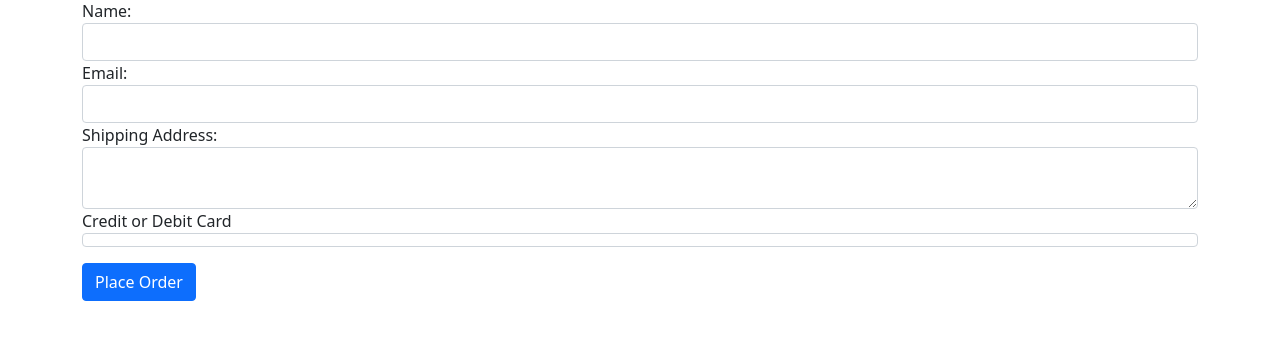
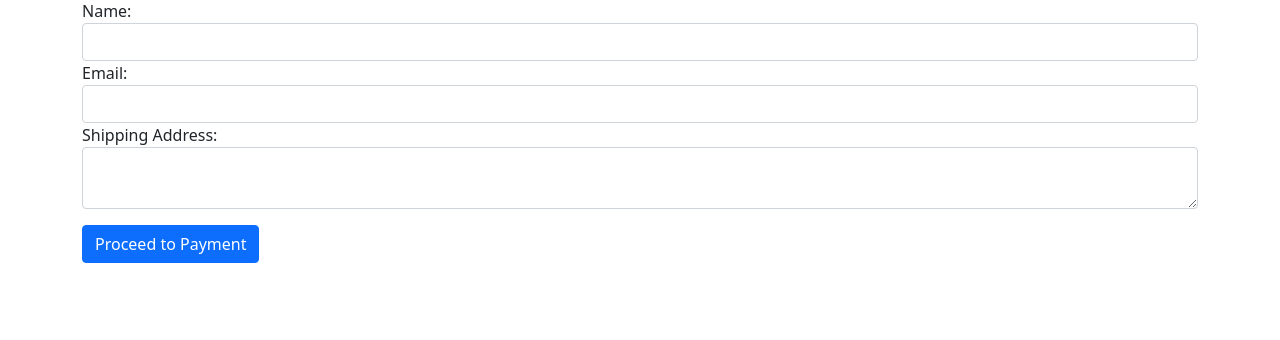
Before and after one commit to Richieon88/football-shirt-shop, a Django app: page /checkout/ in a window 1280 px wide. Shown: the part 197-537 px from the top of the page. Run offline with Django 4.2, Linux system fonts and the light colour scheme; data comes from the database, SQL or seed files in the repository; some libraries are stand-ins or nearby versions.

Commit message:
create payment template

```diff
--- a/checkout/templates/checkout/checkout.html
+++ b/checkout/templates/checkout/checkout.html
@@ -6,13 +6,13 @@
     {% if cart.items.all %}
         <ul>
             {% for item in cart.items.all %}
-                <li>{{ item.quantity }}x {{ item.shirt.name }} ({{ item.size }}) - ${{ item.price }}</li>
+                <li>{{ item.quantity }}x {{ item.shirt.name }} ({{ item.size }}) - ${{ item.shirt.price }}</li>
             {% endfor %}
         </ul>
     {% else %}
         <p>Your cart is empty.</p>
     {% endif %}
-    <form id="payment-form" method="post">
+    <form method="post">
         {% csrf_token %}
         <div class="form-group">
             <label for="name">Name:</label>
@@ -26,86 +26,7 @@
             <label for="address">Shipping Address:</label>
             <textarea name="address" class="form-control" required></textarea>
         </div>
-
-        <!-- Stripe Elements Placeholder -->
-        <div class="form-group">
-            <label for="card-element">Credit or Debit Card</label>
-            <div id="card-element" class="form-control">
-                <!-- Stripe Element will be inserted here. -->
-            </div>
-            <!-- Used to display form errors -->
-            <div id="card-errors" role="alert"></div>
-        </div>
-
-        <button type="submit" class="btn btn-primary mt-3">Place Order</button>
+        <button type="submit" class="btn btn-primary mt-3">Proceed to Payment</button>
     </form>
 </div>
 {% endblock %}
-
-{% block extra_js %}
-<script src="https://js.stripe.com/v3/"></script>
-<script>
-    // Set your publishable key: remember to change this to your live publishable key in production
-    // See your keys here: https://dashboard.stripe.com/account/apikeys
-    const stripe = Stripe('{{ stripe_public_key }}');
-    const elements = stripe.elements();
-
-    // Set up Stripe.js and Elements to use in checkout form
-    const style = {
-        base: {
-            color: "#32325d",
-            fontFamily: '"Helvetica Neue", Helvetica, sans-serif',
-            fontSmoothing: "antialiased",
-            fontSize: "16px",
-            "::placeholder": {
-                color: "#aab7c4"
-            }
-        },
-        invalid: {
-            color: "#fa755a",
-            iconColor: "#fa755a"
-        }
-    };
-
-    const card = elements.create("card", { style: style });
-    card.mount("#card-element");
-
-    card.on('change', function(event) {
-        const displayError = document.getElementById('card-errors');
-        if (event.error) {
-            displayError.textContent = event.error.message;
-        } else {
-            displayError.textContent = '';
-        }
-    });
-
-    const form = document.getElementById('payment-form');
-    form.addEventListener('submit', function(event) {
-        event.preventDefault();
-
-        stripe.createToken(card).then(function(result) {
-            if (result.error) {
-                // Inform the customer that there was an error.
-                const errorElement = document.getElementById('card-errors');
-                errorElement.textContent = result.error.message;
-            } else {
-                // Send the token to your server.
-                stripeTokenHandler(result.token);
-            }
-        });
-    });
-
-    function stripeTokenHandler(token) {
-        // Insert the token ID into the form so it gets submitted to the server
-        const form = document.getElementById('payment-form');
-        const hiddenInput = document.createElement('input');
-        hiddenInput.setAttribute('type', 'hidden');
-        hiddenInput.setAttribute('name', 'stripeToken');
-        hiddenInput.setAttribute('value', token.id);
-        form.appendChild(hiddenInput);
-
-        // Submit the form
-        form.submit();
-    }
-</script>
-{% endblock %}
--- a/checkout/views.py
+++ b/checkout/views.py
@@ -4,6 +4,7 @@ from cart.views import get_cart
 import stripe
 from django.conf import settings
 
+# Initialize Stripe with your secret key
 stripe.api_key = settings.STRIPE_SECRET_KEY
 
 def checkout(request):
@@ -11,8 +12,8 @@ def checkout(request):
     cart = get_cart(request)
     print(f"Cart items: {cart.items.count()}")
     print(cart)
+
     if request.method == 'POST':
-        token = request.POST['stripeToken']
         # Process the order
         order = Order(
             customer_name=request.POST['name'],
@@ -31,23 +32,23 @@ def checkout(request):
                 price=item.shirt.price
             )
 
-        # Create a charge: this will charge the user's card
-        try:
-            charge = stripe.Charge.create(
-                amount=int(cart.get_total_price() * 100),  # Amount in cents
-                currency="usd",
-                source=token,
-                description="Order {}".format(order.id),
-            )
-        except stripe.error.CardError as e:
-            # The card has been declined
-            return render(request, 'checkout/checkout.html', {'cart': cart, 'error': str(e)})
-
         # Clear the cart
         cart.items.all().delete()
-        return redirect('checkout:order_confirmation', order_id=order.id)
 
-    return render(request, 'checkout/checkout.html', {'cart': cart, 'stripe_public_key': settings.STRIPE_PUBLIC_KEY})
+        # Create a Stripe PaymentIntent
+        intent = stripe.PaymentIntent.create(
+            amount=int(cart.total_price * 100), # Stripe expects the amount in cents
+            currency='usd',
+            metadata={'order_id': order.id}
+        )
+
+        # Pass the client secret to the template for Stripe.js
+        return render(request, 'checkout/payment.html', {
+            'client_secret': intent.client_secret,
+            'order': order
+        })
+
+    return render(request, 'checkout/checkout.html', {'cart': cart})
 
 def order_confirmation(request, order_id):
     order = Order.objects.get(id=order_id)
```
Also changed, not shown: checkout/templates/checkout/payment.html (added, +42 -0 lines).
